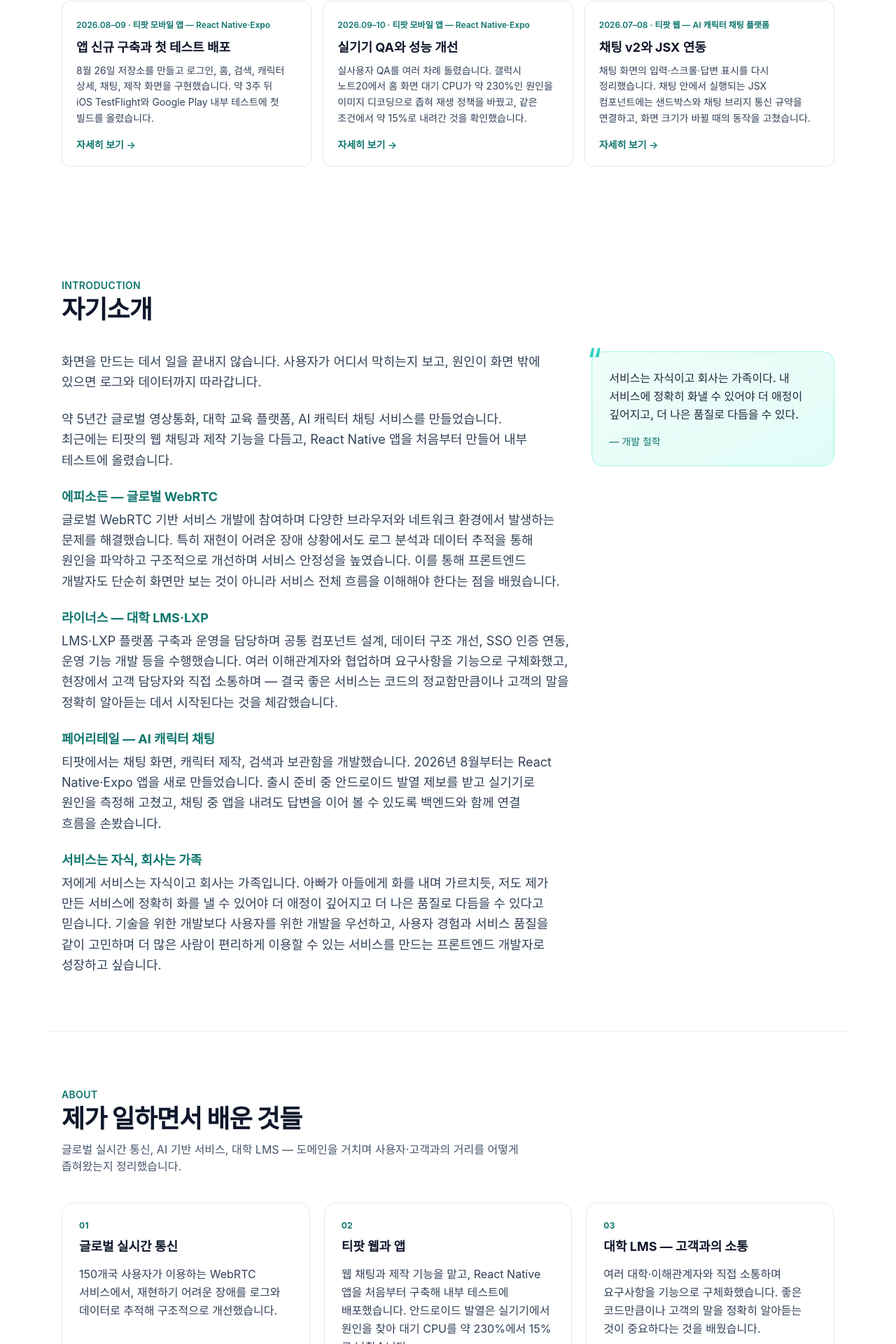
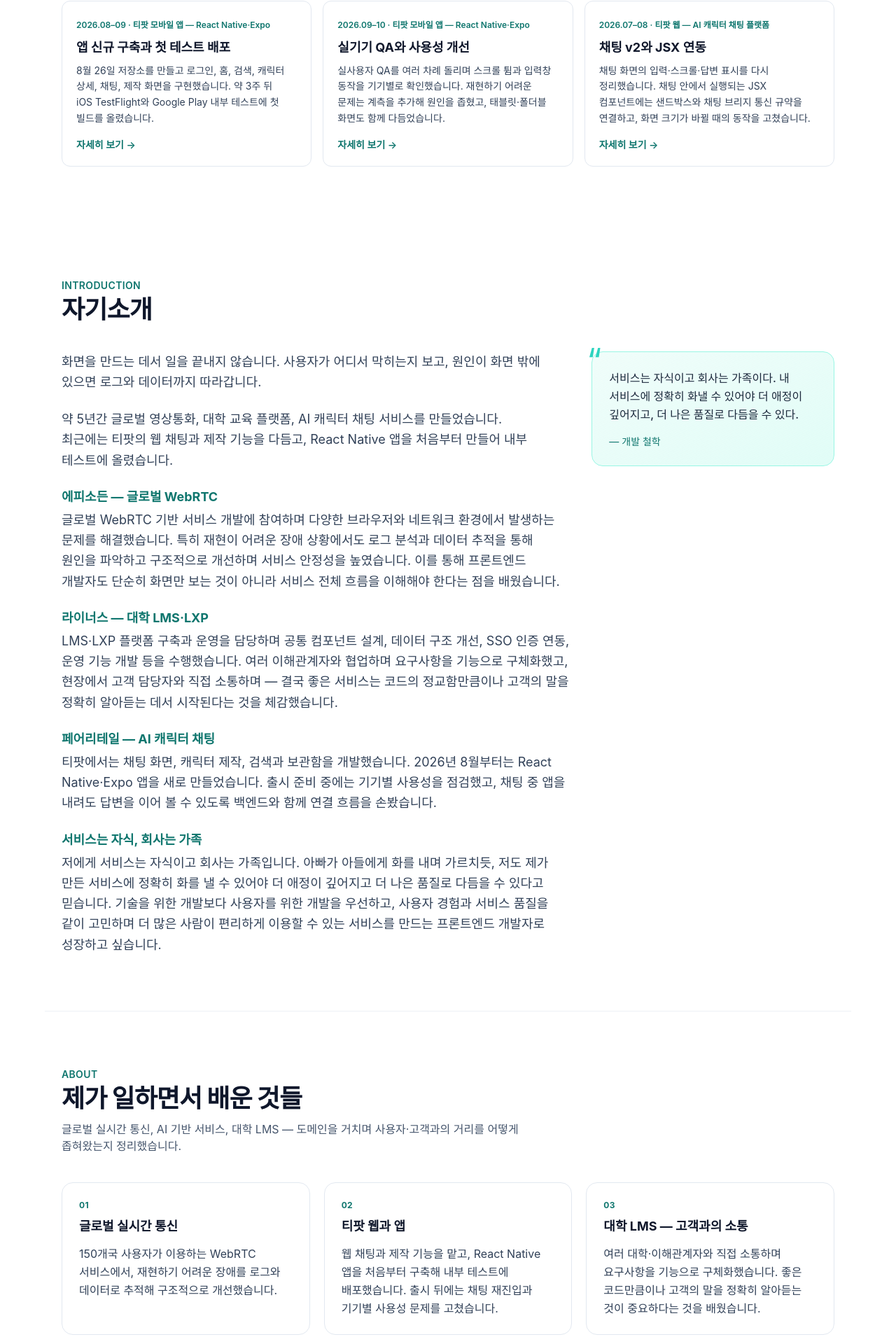
Before and after one commit to ricklee1998/about-me, a React (Vite) app: page /#/ in a window 1280 px wide. Shown: the part 828-2748 px from the top of the page at 70% size. Built offline with nearby package versions, Linux system fonts and the light colour scheme; a web font is replaced by a local one.

Commit message:
Remove CPU case study from Teapot portfolio

```diff
--- a/src/data/profile.ts
+++ b/src/data/profile.ts
@@ -51,7 +51,7 @@ export const profile: Profile = {
     {
       title: '페어리테일 — AI 캐릭터 채팅',
       body:
-        '티팟에서는 채팅 화면, 캐릭터 제작, 검색과 보관함을 개발했습니다. 2026년 8월부터는 React Native·Expo 앱을 새로 만들었습니다. 출시 준비 중 안드로이드 발열 제보를 받고 실기기로 원인을 측정해 고쳤고, 채팅 중 앱을 내려도 답변을 이어 볼 수 있도록 백엔드와 함께 연결 흐름을 손봤습니다.',
+        '티팟에서는 채팅 화면, 캐릭터 제작, 검색과 보관함을 개발했습니다. 2026년 8월부터는 React Native·Expo 앱을 새로 만들었습니다. 출시 준비 중에는 기기별 사용성을 점검했고, 채팅 중 앱을 내려도 답변을 이어 볼 수 있도록 백엔드와 함께 연결 흐름을 손봤습니다.',
     },
     {
       title: '서비스는 자식, 회사는 가족',
@@ -70,7 +70,7 @@ export const profile: Profile = {
     {
       title: '티팟 웹과 앱',
       body:
-        '웹 채팅과 제작 기능을 맡고, React Native 앱을 처음부터 구축해 내부 테스트에 배포했습니다. 안드로이드 발열은 실기기에서 원인을 찾아 대기 CPU를 약 230%에서 15%로 낮췄습니다.',
+        '웹 채팅과 제작 기능을 맡고, React Native 앱을 처음부터 구축해 내부 테스트에 배포했습니다. 출시 뒤에는 채팅 재진입과 기기별 사용성 문제를 고쳤습니다.',
     },
     {
       title: '대학 LMS — 고객과의 소통',
@@ -83,7 +83,7 @@ export const profile: Profile = {
     phone: '010-6289-2548',
     github: 'https://github.com/ricklee1998',
   },
-  keywords: ['Next.js', 'TypeScript', 'React Native', '채팅 UX', '성능 분석'],
+  keywords: ['Next.js', 'TypeScript', 'React Native', '채팅 UX', '앱 QA'],
   skills: [
     {
       label: 'Frontend',
--- a/src/data/projects.ts
+++ b/src/data/projects.ts
@@ -83,7 +83,7 @@ export const projects: Project[] = [
     context:
       '2026년 8월 26일 앱 저장소를 처음 만들었습니다. 이미 운영 중인 티팟 웹을 바탕으로 로그인, 탐색, 캐릭터 상세, 채팅, 캐릭터 제작을 앱에서도 쓸 수 있게 하는 일이었습니다.',
     overview:
-      '공통 컴포넌트부터 화면과 내비게이션을 만들고 태블릿·폴더블 레이아웃을 맞췄습니다. 약 3주 만에 TestFlight와 Google Play 내부 테스트에 첫 빌드를 배포했습니다. 이후 실사용자 QA에서 발견한 채팅, 스크롤, 발열 문제를 계속 고쳤습니다.',
+      '공통 컴포넌트부터 화면과 내비게이션을 만들고 태블릿·폴더블 레이아웃을 맞췄습니다. 약 3주 만에 TestFlight와 Google Play 내부 테스트에 첫 빌드를 배포했습니다. 이후 실사용자 QA에서 발견한 채팅과 스크롤 문제를 계속 고쳤습니다.',
     recentRange: '2026.08–10',
     recentWork: [
       {
@@ -99,9 +99,9 @@ export const projects: Project[] = [
       },
       {
         period: '2026.09–10',
-        title: '실기기 QA와 성능 개선',
+        title: '실기기 QA와 사용성 개선',
         featured: true,
-        body: '실사용자 QA를 여러 차례 돌렸습니다. 갤럭시 노트20에서 홈 화면 대기 CPU가 약 230%인 원인을 이미지 디코딩으로 좁혀 재생 정책을 바꿨고, 같은 조건에서 약 15%로 내려간 것을 확인했습니다.',
+        body: '실사용자 QA를 여러 차례 돌리며 스크롤 튐과 입력창 동작을 기기별로 확인했습니다. 재현하기 어려운 문제는 계측을 추가해 원인을 좁혔고, 태블릿·폴더블 화면도 함께 다듬었습니다.',
       },
     ],
     features: [
@@ -117,21 +117,15 @@ export const projects: Project[] = [
         title: '채팅 재진입',
         body: '백그라운드로 이동하면서 연결이 끊기는 상황을 다뤘습니다. 서버에 남은 답변을 다시 읽어 채팅이 이어지도록 웹·앱·백엔드 흐름을 맞췄습니다.',
       },
-      {
-        title: '움직이는 이미지 재생 정책',
-        body: '화면에 보이지 않는 이미지가 계속 디코딩되지 않도록 재생 정책을 적용했습니다. 수정 전후를 같은 안드로이드 기기에서 다시 측정했습니다.',
-      },
     ],
     responsibilities: [
       'React Native·Expo 앱 저장소 생성, 공통 컴포넌트·화면·내비게이션 구축',
       '웹의 채팅 v2와 6단계 캐릭터 제작 흐름을 앱에 맞게 구현',
       '아이패드·폴더블 레이아웃, 다크모드, 스크롤·입력창 등 기기별 사용성 개선',
       'TestFlight·Google Play 내부 테스트 빌드와 배포 자동화, 실사용자 QA 대응',
-      '안드로이드 발열 원인 측정 및 이미지 재생 정책 적용',
     ],
     achievements: [
       '2026.08.26 저장소 생성 후 약 3주 만에 iOS·Android 내부 테스트에 첫 빌드 배포',
-      '갤럭시 노트20(Android 13, 2026.09) 홈 화면 대기 CPU 약 230% → 15%로 감소',
       '채팅 중 앱을 내려도 재진입 후 답변을 이어 볼 수 있도록 백엔드와 함께 연결 흐름 개선',
     ],
     stack: ['React Native', 'Expo', 'TypeScript', 'Reanimated', 'Zustand', 'Firebase', 'Crashlytics'],
```
Also changed, not shown: 1 other file (tests, documents, lock files or other folders).
